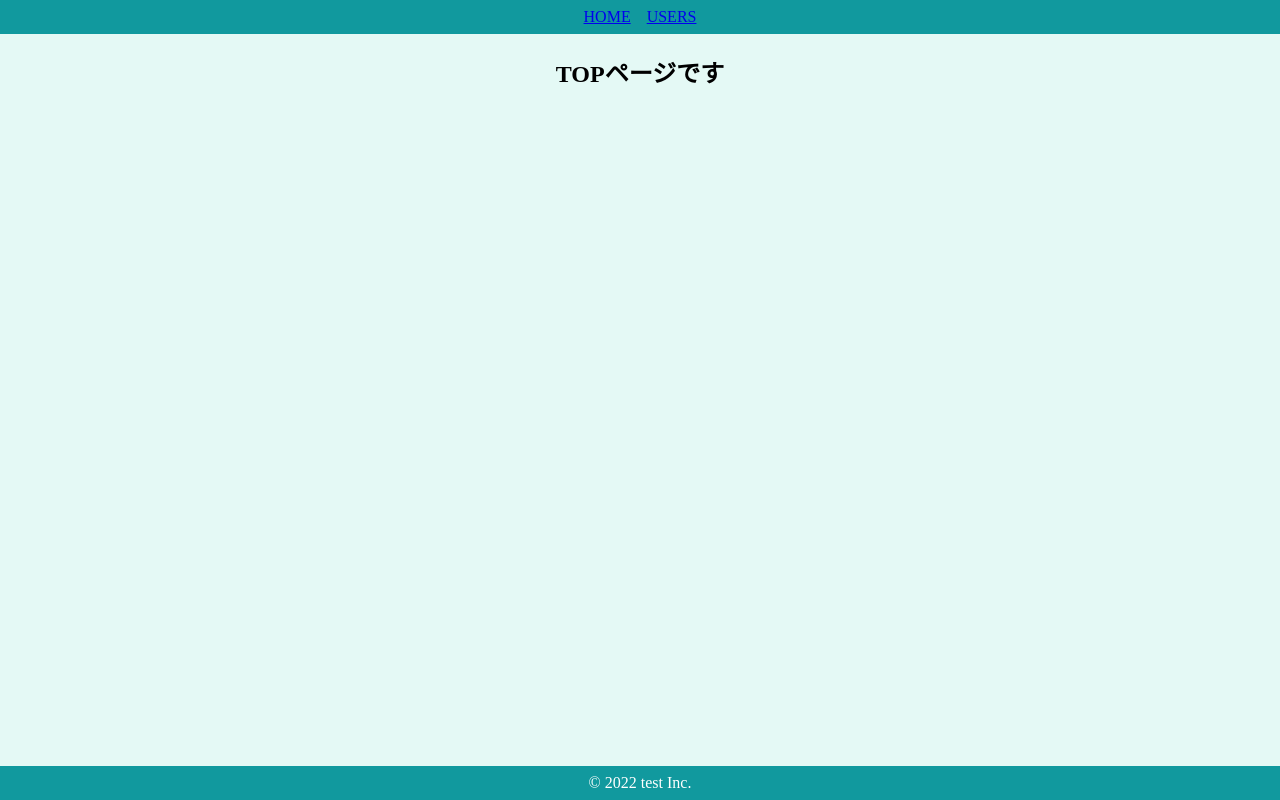
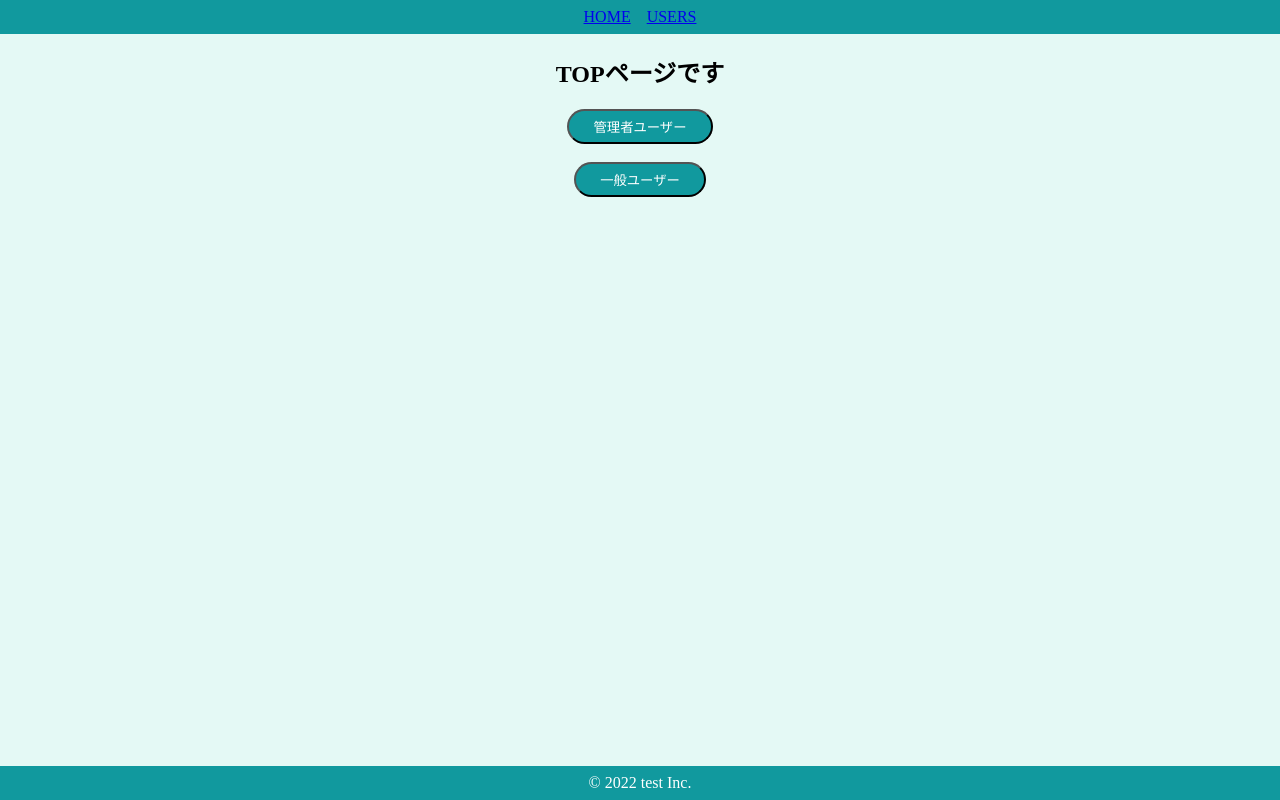
Before and after one commit to noco-tech/AtomicDesign-Recoil, a React (Create React App) app: page / in a window 1280 px wide. Built offline with nearby package versions, Linux system fonts and the light colour scheme.

Commit message:
つらい例　propsバケツリレー

```diff
--- a/src/components/atoms/button/SecondaryButton.jsx
+++ b/src/components/atoms/button/SecondaryButton.jsx
@@ -5,6 +5,6 @@
   background-color: #11999e;
 `;
 
-export const SecondaryButton = ({ children }) => {
-  return <SButton>{children}</SButton>;
+export const SecondaryButton = ({ children, onClick }) => {
+  return <SButton onClick={onClick}>{children}</SButton>;
 };
--- a/src/components/molecules/user/UserIconWithName.jsx
+++ b/src/components/molecules/user/UserIconWithName.jsx
@@ -12,12 +12,18 @@
   margin: 0;
   color: #40514e;
 `;
+const SEdit = styled.span`
+  text-decoration: underline;
+  color: #aaa;
+  cursor: pointer;
+`;
 
-export const UserIconWithName = ({ image, name }) => {
+export const UserIconWithName = ({ image, name, isAdmin }) => {
   return (
     <SContainer>
       <SImg height={160} width={160} src={image} alt={name} />
       <SName>{name}</SName>
+      {isAdmin && <SEdit>編集</SEdit>}
     </SContainer>
   );
 };
--- a/src/components/organisms/user/UserCard.jsx
+++ b/src/components/organisms/user/UserCard.jsx
@@ -15,10 +15,10 @@
   }
 `;
 
-export const UserCard = ({ user }) => {
+export const UserCard = ({ user, isAdmin }) => {
   return (
     <Card>
-      <UserIconWithName image={user.image} name={user.name} />
+      <UserIconWithName image={user.image} name={user.name} isAdmin={isAdmin} />
       <SDl>
         <dt>メール</dt>
         <dd>{user.email}</dd>
--- a/src/components/pages/Top.jsx
+++ b/src/components/pages/Top.jsx
@@ -1,13 +1,25 @@
 import styled from "styled-components";
+import { SecondaryButton } from "../atoms/button/SecondaryButton";
+import { useHistory } from "react-router-dom";
 
 const SContainer = styled.div`
   text-align: center;
 `;
 
 export const Top = () => {
+  const history = useHistory();
+  const onClickAdmin = () =>
+    history.push({ pathname: "/users", state: { isAdmin: true } });
+  const onClickGeneral = () =>
+    history.push({ pathname: "/users", state: { isAdmin: false } });
+
   return (
     <SContainer>
       <h2>TOPページです</h2>
+      <SecondaryButton onClick={onClickAdmin}>管理者ユーザー</SecondaryButton>
+      <br />
+      <br />
+      <SecondaryButton onClick={onClickGeneral}>一般ユーザー</SecondaryButton>
     </SContainer>
   );
 };
--- a/src/components/pages/Users.jsx
+++ b/src/components/pages/Users.jsx
@@ -1,6 +1,7 @@
 import styled from "styled-components";
 import { SearchInput } from "../molecules/SearchInput";
 import { UserCard } from "../organisms/user/UserCard";
+import { useLocation } from "react-router-dom";
 
 const SContainer = styled.div`
   display: flex;
@@ -31,13 +32,15 @@
 });
 
 export const Users = () => {
+  const { state } = useLocation();
+  const isAdmin = state ? state.isAdmin : false;
   return (
     <SContainer>
       <h2>ユーザー一覧</h2>
       <SearchInput />
       <SUserArea>
         {users.map((user) => (
-          <UserCard key={user.id} user={user} />
+          <UserCard key={user.id} user={user} isAdmin={isAdmin} />
         ))}
       </SUserArea>
     </SContainer>
```
